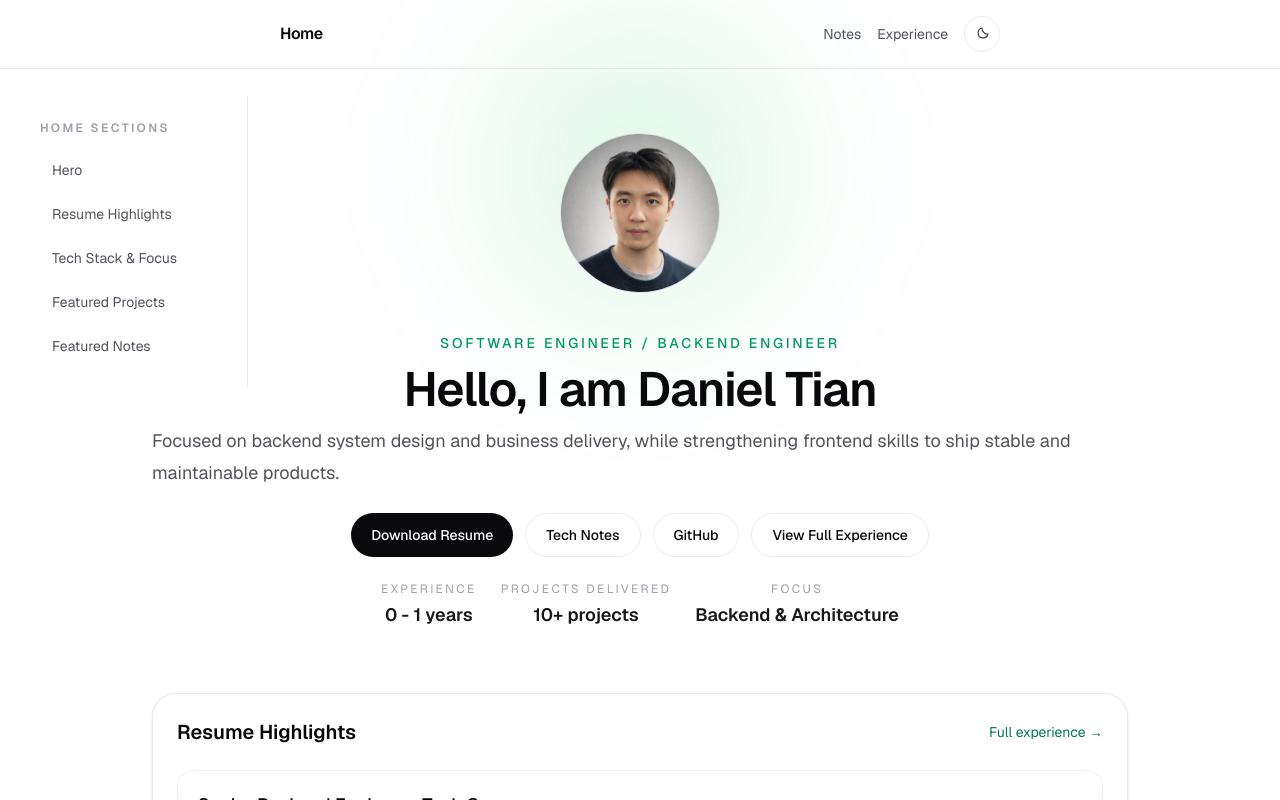
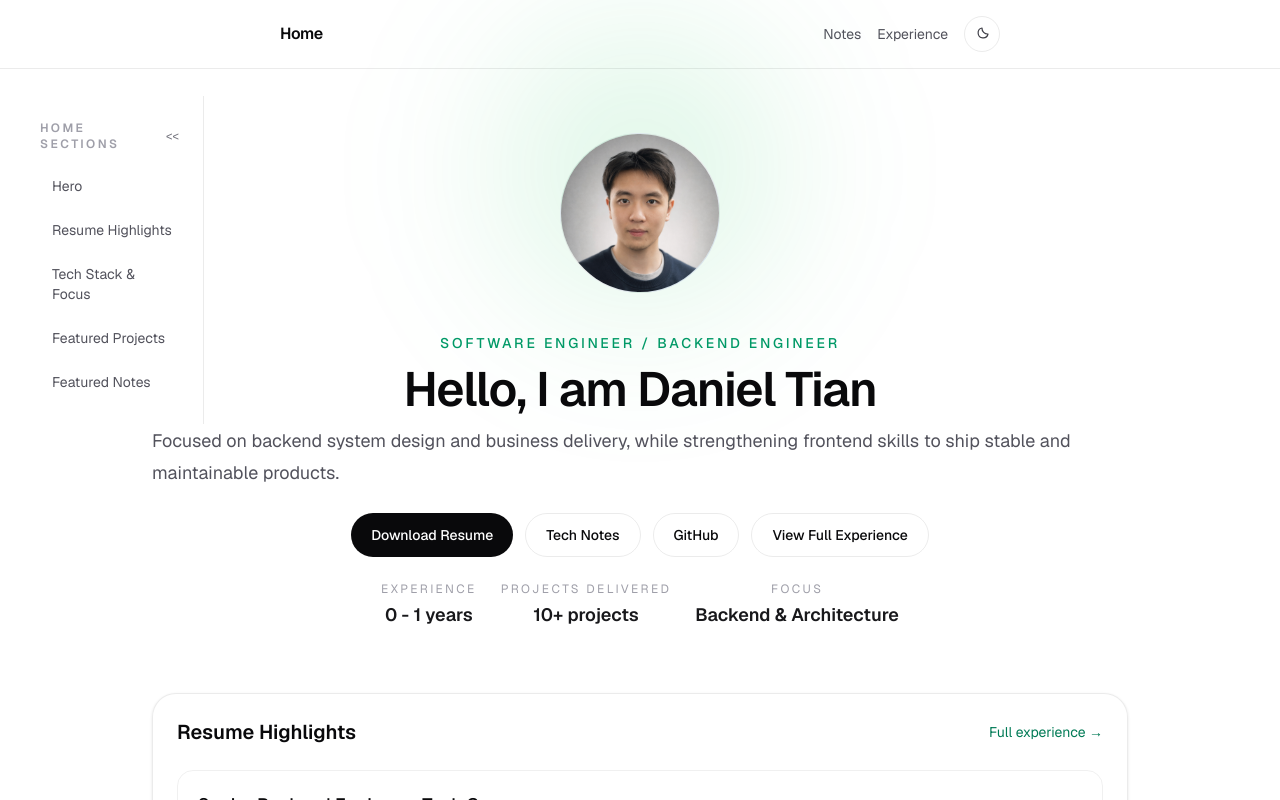
Before and after one commit to ltian059/my-portfolio, a Next.js app: page / in a window 1280 px wide. Shown: the top 800 px of the page. Built offline with nearby package versions, Linux system fonts and the light colour scheme.

Commit message:
feat: enhance side navigation with collapsible functionality and responsive design

```diff
--- a/src/components/side-nav-container.tsx
+++ b/src/components/side-nav-container.tsx
@@ -1,20 +1,153 @@
 "use client";
 
+import { useEffect, useMemo, useRef, useState } from "react";
 import { usePathname } from "next/navigation";
 import SideNav from "./side-nav";
 import { sideNavByPath } from "../data/side-nav";
 
+const STORAGE_KEY_WIDTH = "sideNavWidth";
+const STORAGE_KEY_COLLAPSED = "sideNavCollapsed";
+const MIN_WIDTH = 180;
+const MAX_WIDTH_RATIO = 0.2;
+
 export default function SideNavContainer() {
   const pathname = usePathname();
   const config = sideNavByPath[pathname];
+  const containerRef = useRef<HTMLDivElement | null>(null);
+  const [width, setWidth] = useState(224);
+  const [collapsed, setCollapsed] = useState(false);
+  const [hasStoredCollapsed, setHasStoredCollapsed] = useState(false);
+  const [viewportWidth, setViewportWidth] = useState(0);
 
   if (!config || config.items.length === 0) return null;
 
+  useEffect(() => {
+    if (typeof window === "undefined") return;
+    const handleResize = () => setViewportWidth(window.innerWidth);
+    handleResize();
+    window.addEventListener("resize", handleResize);
+    return () => window.removeEventListener("resize", handleResize);
+  }, []);
+
+  const maxWidth = useMemo(() => {
+    if (!viewportWidth) return MIN_WIDTH;
+    return Math.max(MIN_WIDTH, Math.floor(viewportWidth * MAX_WIDTH_RATIO));
+  }, [viewportWidth]);
+
+  useEffect(() => {
+    if (!maxWidth) return;
+    setWidth((prev) => Math.min(Math.max(prev, MIN_WIDTH), maxWidth));
+  }, [maxWidth]);
+
+  useEffect(() => {
+    if (typeof window === "undefined") return;
+    const savedWidth = window.localStorage.getItem(STORAGE_KEY_WIDTH);
+    const savedCollapsed = window.localStorage.getItem(STORAGE_KEY_COLLAPSED);
+    if (savedWidth) {
+      const parsed = Number(savedWidth);
+      if (!Number.isNaN(parsed)) setWidth(parsed);
+    }
+    if (savedCollapsed === "true" || savedCollapsed === "false") {
+      setCollapsed(savedCollapsed === "true");
+      setHasStoredCollapsed(true);
+    }
+  }, []);
+
+  useEffect(() => {
+    if (typeof window === "undefined") return;
+    window.localStorage.setItem(STORAGE_KEY_WIDTH, String(width));
+  }, [width]);
+
+  useEffect(() => {
+    if (typeof window === "undefined") return;
+    window.localStorage.setItem(STORAGE_KEY_COLLAPSED, String(collapsed));
+  }, [collapsed]);
+
+  useEffect(() => {
+    if (hasStoredCollapsed || !viewportWidth) return;
+    if (viewportWidth < 768) setCollapsed(true);
+  }, [hasStoredCollapsed, viewportWidth]);
+
+  const startResize = (event: React.MouseEvent<HTMLDivElement>) => {
+    if (collapsed) return;
+    event.preventDefault();
+    const onMove = (moveEvent: MouseEvent) => {
+      if (!containerRef.current) return;
+      const rect = containerRef.current.getBoundingClientRect();
+      const nextWidth = Math.min(
+        Math.max(moveEvent.clientX - rect.left, MIN_WIDTH),
+        maxWidth
+      );
+      setWidth(nextWidth);
+    };
+    const onUp = () => {
+      window.removeEventListener("mousemove", onMove);
+      window.removeEventListener("mouseup", onUp);
+    };
+    window.addEventListener("mousemove", onMove);
+    window.addEventListener("mouseup", onUp);
+  };
+
+  const toggleCollapsed = () => {
+    setCollapsed((prev) => !prev);
+  };
+
+  const openNav = () => setCollapsed(false);
+  const closeNav = () => setCollapsed(true);
+
   return (
-    <div className="pointer-events-none fixed left-6 top-24 z-40 hidden md:block">
-      <div className="pointer-events-auto">
-        <SideNav title={config.title} items={config.items} />
+    <>
+      <div
+        ref={containerRef}
+        className="pointer-events-none fixed left-6 top-24 z-40 hidden md:block"
+        style={{ width: collapsed ? 0 : width }}
+      >
+        {!collapsed ? (
+          <div className="pointer-events-auto relative">
+            <SideNav
+              title={config.title}
+              items={config.items}
+              showCollapse
+              onCollapse={closeNav}
+              collapseLabel="<<"
+              className="h-full"
+            />
+            <div
+              role="separator"
+              aria-orientation="vertical"
+              onMouseDown={startResize}
+              className="absolute -right-2 top-0 h-full w-4 cursor-col-resize"
+            />
+          </div>
+        ) : null}
       </div>
-    </div>
+
+      {collapsed ? (
+        <button
+          type="button"
+          onClick={openNav}
+          className="fixed left-4 top-24 z-50 inline-flex h-10 w-10 items-center justify-center rounded-full border border-black/[.08] bg-white/80 text-zinc-700 shadow-sm hover:bg-white dark:border-white/[.145] dark:bg-black/50 dark:text-zinc-200"
+          aria-label="Open sidebar"
+        >
+          ☰
+        </button>
+      ) : null}
+
+      {!collapsed ? (
+        <div className="pointer-events-none fixed inset-0 z-50 md:hidden">
+          <div className="pointer-events-auto h-full w-full bg-white/95 p-6 text-zinc-700 dark:bg-black/90 dark:text-zinc-200">
+            <SideNav
+              title={config.title}
+              items={config.items}
+              showCollapse
+              onCollapse={closeNav}
+              collapseLabel="<<"
+              headerClassName="flex items-center gap-20"
+              className="border-none bg-transparent px-0"
+            />
+          </div>
+        </div>
+      ) : null}
+    </>
   );
 }
--- a/src/components/side-nav.tsx
+++ b/src/components/side-nav.tsx
@@ -1,5 +1,3 @@
-import Link from "next/link";
-
 export type SideNavItem = {
   label: string;
   href: string;
@@ -8,14 +6,41 @@ export type SideNavItem = {
 type SideNavProps = {
   title?: string;
   items: SideNavItem[];
+  onCollapse?: () => void;
+  showCollapse?: boolean;
+  collapseLabel?: string;
+  headerClassName?: string;
+  className?: string;
 };
 
-export default function SideNav({ title = "On this page", items }: SideNavProps) {
+export default function SideNav({
+  title = "On this page",
+  items,
+  onCollapse,
+  showCollapse = false,
+  collapseLabel = "<<",
+  headerClassName = "flex items-center justify-between",
+  className = "",
+}: SideNavProps) {
   return (
-    <aside className="hidden w-56 shrink-0 border-r border-black/[.08] bg-white/70 px-4 py-6 text-sm text-zinc-600 dark:border-white/[.145] dark:bg-white/[.04] dark:text-zinc-300 md:block">
-      <p className="text-xs font-semibold uppercase tracking-[0.2em] text-zinc-400">
-        {title}
-      </p>
+    <aside
+      className={`shrink-0 border-r border-black/[.08] bg-white/70 px-4 py-6 text-sm text-zinc-600 dark:border-white/[.145] dark:bg-white/[.04] dark:text-zinc-300 ${className}`}
+    >
+      <div className={headerClassName}>
+        <p className="text-xs font-semibold uppercase tracking-[0.2em] text-zinc-400">
+          {title}
+        </p>
+        {showCollapse ? (
+          <button
+            type="button"
+            onClick={onCollapse}
+            className="rounded-md px-2 py-1 text-xs text-zinc-500 hover:bg-black/[.04] dark:text-zinc-400 dark:hover:bg-white/[.06]"
+            aria-label="Collapse sidebar"
+          >
+            {collapseLabel}
+          </button>
+        ) : null}
+      </div>
       <nav className="mt-4 space-y-2">
         {items.map((item) => (
           <a
```
